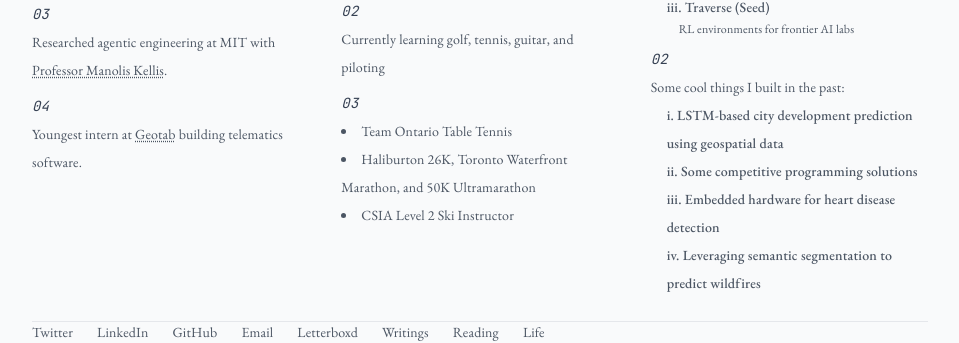
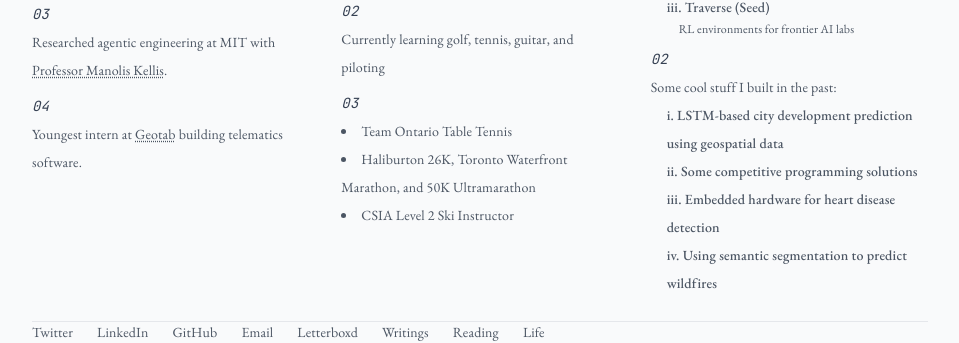
Before and after one commit to DavidBShan/WebsiteV2, a Next.js app: page / in a window 1280 px wide. Shown: the part 456-799 px from the top of the page, without its empty margins (160-1119 px from the left). Built offline with nearby package versions, Linux system fonts and the light colour scheme.

Commit message:
update misc wording: cool stuff, using instead of leveraging
Co-Authored-By: Claude Opus 4.6 <noreply@anthropic.com>

```diff
--- a/app/page.tsx
+++ b/app/page.tsx
@@ -370,7 +370,7 @@ export default function Home() {
                       02
                     </div>
                     <div>
-                      <p className="mb-4">Some cool things I built in the past:</p>
+                      <p className="mb-4">Some cool stuff I built in the past:</p>
                       <ul className="space-y-2" style={{ marginLeft: "1rem" }}>
                         <li>
                           <span className="font-medium">i. <a href="https://github.com/DavidBShan/City-Development-Index" target="_blank" rel="noopener noreferrer" className="hover:opacity-70 transition-opacity">LSTM-based city development prediction using geospatial data</a></span>
@@ -382,7 +382,7 @@ export default function Home() {
                           <span className="font-medium">iii. <a href="https://github.com/DavidBShan/Heart-Disease-Detector" target="_blank" rel="noopener noreferrer" className="hover:opacity-70 transition-opacity">Embedded hardware for heart disease detection</a></span>
                         </li>
                         <li>
-                          <span className="font-medium">iv. <a href="https://drive.google.com/file/d/17VzJ2ki5vfzq2MjZK_dueFeCMcsKuCvk/view" target="_blank" rel="noopener noreferrer" className="hover:opacity-70 transition-opacity">Leveraging semantic segmentation to predict wildfires</a></span>
+                          <span className="font-medium">iv. <a href="https://drive.google.com/file/d/17VzJ2ki5vfzq2MjZK_dueFeCMcsKuCvk/view" target="_blank" rel="noopener noreferrer" className="hover:opacity-70 transition-opacity">Using semantic segmentation to predict wildfires</a></span>
                         </li>
                       </ul>
                     </div>
```
